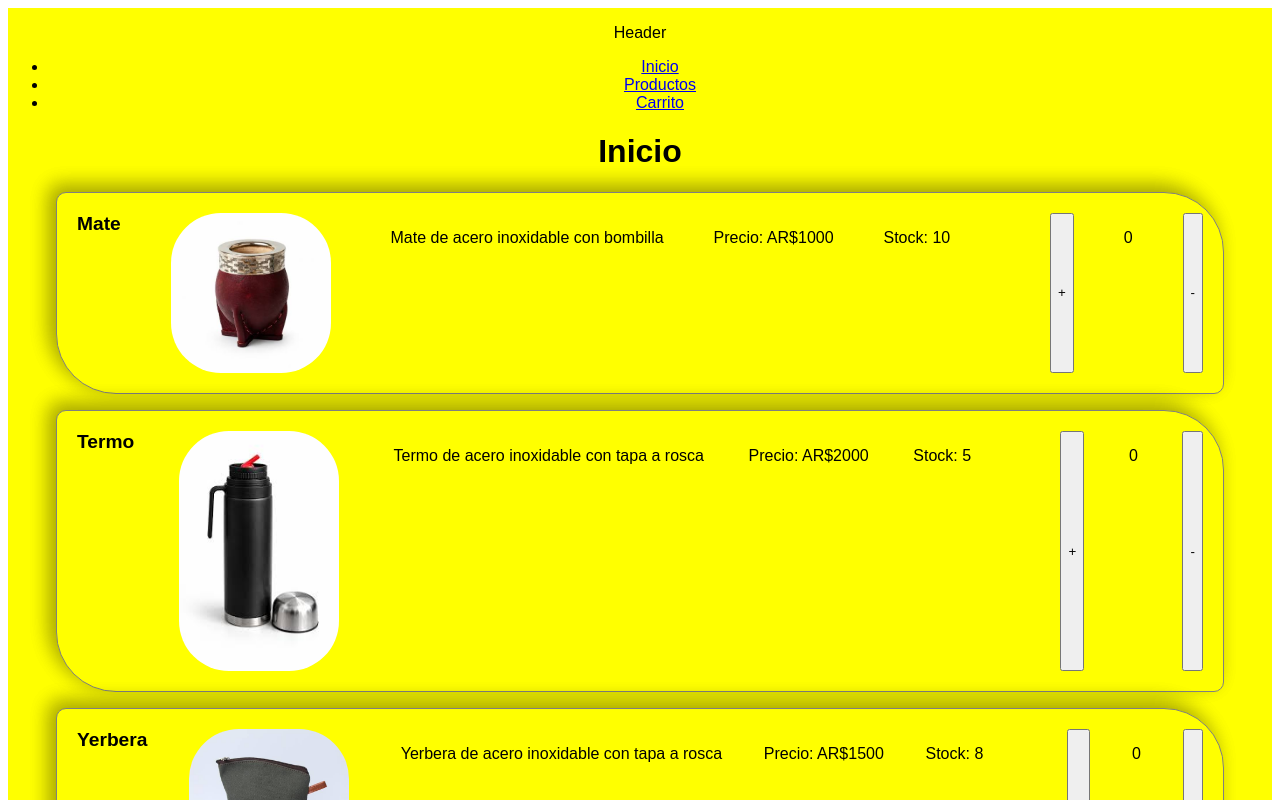
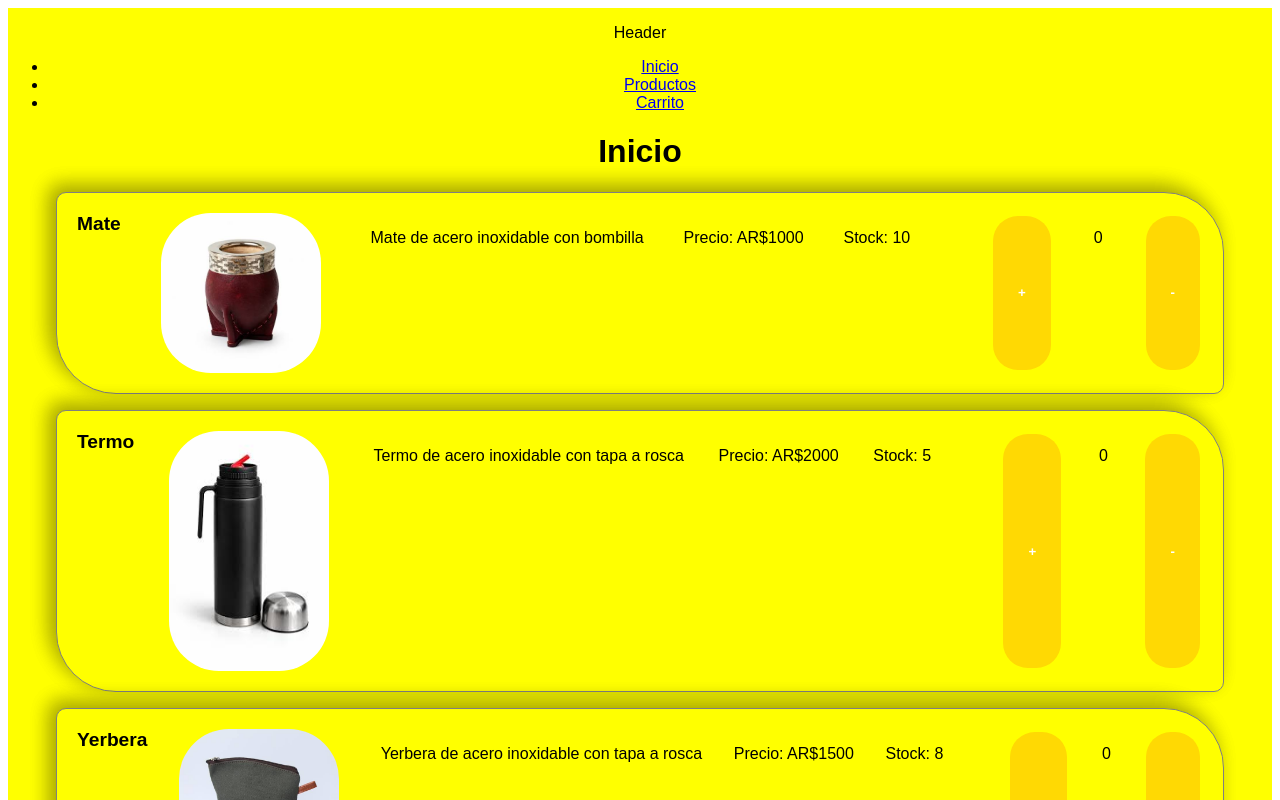
Before and after one commit to juanjmolina76/e_JZ-Comerce, a React (Vite) app in the folder e_JZ-Comerce/: page /productos in a window 1280 px wide. Shown: the top 800 px of the page. Built offline with nearby package versions, Linux system fonts and the light colour scheme.

Commit message:
estilo boton item

```diff
--- a/e_JZ-Comerce/src/Components/Items.module.css
+++ b/e_JZ-Comerce/src/Components/Items.module.css
@@ -17,14 +17,37 @@ box-shadow:  -7px -7px 20px rgba(0, 0, 0, 0.2),
     background-color: yellow    ;
     border: 1px solid grey;
 }
+.item:hover{
+    background-color: rgb(255, 255, 96);
+}
 
 img{
     width: 10rem;
     border-radius: 50px;
     margin-right: 10px;
 }
+.img:hover{
+    transform:  scale(1.5);
+}
 
 .item h2 {
     font-size: 1.2rem;
     margin: 0;
 }
+
+button {
+  display: flex;/**/
+  justify-content: center;/**/
+  align-items: center;/**/
+  margin: 3px;
+  background-color: #ffd903;
+  border: none;
+  border-radius: 25px;
+  padding: 10px 25px;
+  font-weight: bold;
+  color: white;
+  /*width: 100%;*/
+}
+button:hover {
+     background-color: rgb(255, 225, 0);
+}
--- a/e_JZ-Comerce/src/Components/Products/Item.jsx
+++ b/e_JZ-Comerce/src/Components/Products/Item.jsx
@@ -5,7 +5,7 @@ const Item  = ({ nombre, precio, descripcion, stock, imagen}) => {
  const [contador, setContador] = useState(0);
 
  const incrementar = () => {if (contador < stock) setContador(contador + 1)};
- const decrementar = () => {if (contador > 1) setContador(contador - 1)};
+ const decrementar = () => {if (contador > 0) setContador(contador - 1)};
 
 
   return (
@@ -16,6 +16,7 @@ const Item  = ({ nombre, precio, descripcion, stock, imagen}) => {
       <p>Precio: AR${precio}</p>
       <p>Stock: {stock}</p>
       <br/>
+
       <button onClick={incrementar}> + </button>
       <p>{contador}</p>
       <button onClick={decrementar}> - </button>
```
